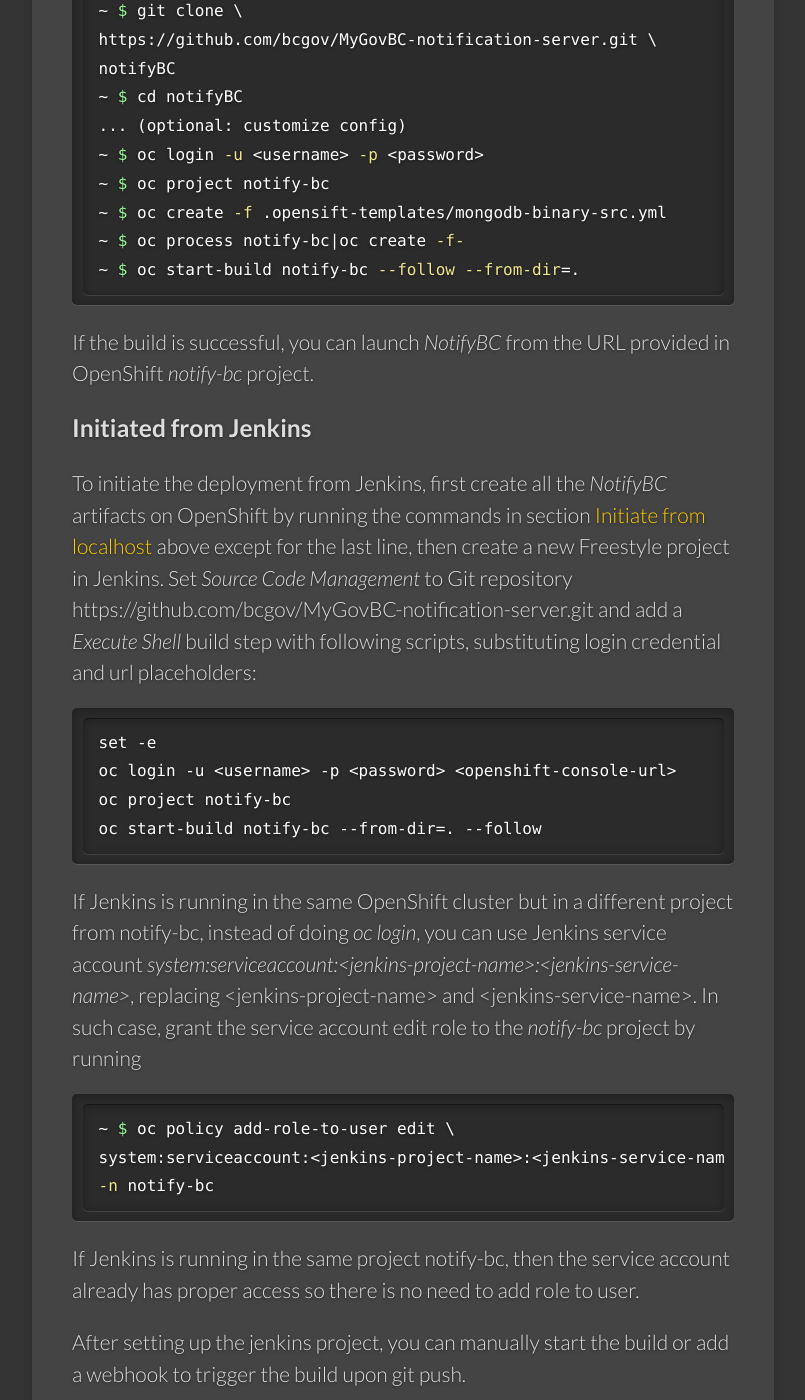
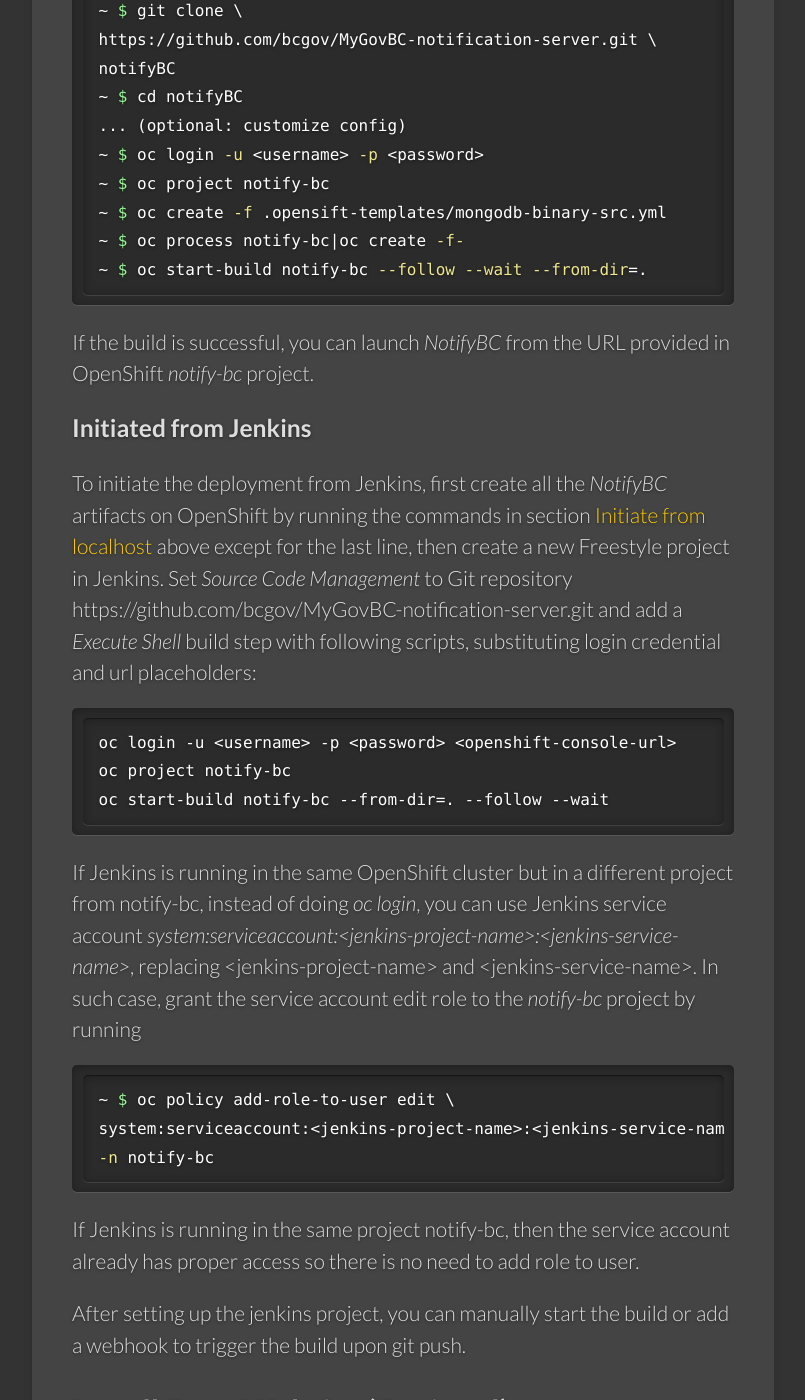
Before and after one commit to bcgov/MyGovBC-notification-server, a Jekyll site: the page built from docs/_docs/installation.md, in a window 1280 px wide and 1400 px high, scrolled down 3960 px. Shown: the whole window, without its empty margins (139-944 px from the left). Built offline with Jekyll 4.4.1, drawn with Linux system fonts in a browser that asks for light colours.

Commit message:
updated docs and logs

````diff
--- a/docs/_docs/installation.md
+++ b/docs/_docs/installation.md
@@ -99,7 +99,7 @@
 ~ $ oc project notify-bc
 ~ $ oc create -f .opensift-templates/mongodb-binary-src.yml
 ~ $ oc process notify-bc|oc create -f-
-~ $ oc start-build notify-bc --follow --from-dir=.
+~ $ oc start-build notify-bc --follow --wait --from-dir=.
 ```
 
 If the build is successful, you can launch *NotifyBC* from the URL provided in OpenShift *notify-bc* project.
@@ -109,10 +109,9 @@
 To initiate the deployment from Jenkins, first create all the *NotifyBC* artifacts on OpenShift by running the commands in section [Initiate from localhost](#initiate-from-localhost) above except for the last line, then create a new Freestyle project in Jenkins. Set *Source Code Management* to Git repository https://github.com/bcgov/MyGovBC-notification-server.git and add a *Execute Shell* build step with following scripts, substituting login credential and url placeholders:
 
 ```
-set -e
 oc login -u <username> -p <password> <openshift-console-url>
 oc project notify-bc
-oc start-build notify-bc --from-dir=. --follow
+oc start-build notify-bc --from-dir=. --follow --wait
 ```
 
 If Jenkins is running in the same OpenShift cluster but in a different project from notify-bc, instead of doing *oc login*, you can use Jenkins service account *system:serviceaccount:\<jenkins-project-name\>:\<jenkins-service-name\>*, replacing \<jenkins-project-name\> and \<jenkins-service-name\>. In such case, grant the service account edit role to the *notify-bc* project by running
--- a/server/middleware.json
+++ b/server/middleware.json
@@ -42,7 +42,7 @@
     "morgan":{
       "enabled": false,
       "params":[
-        "[:date[clf]] :remote-addr \":req[X-Forwarded-For]\""
+        ":remote-addr - :remote-user [:date[clf]] \":method :url HTTP/:http-version\" :status \":req[X-Forwarded-For]\""
       ]
     }
   },
````
